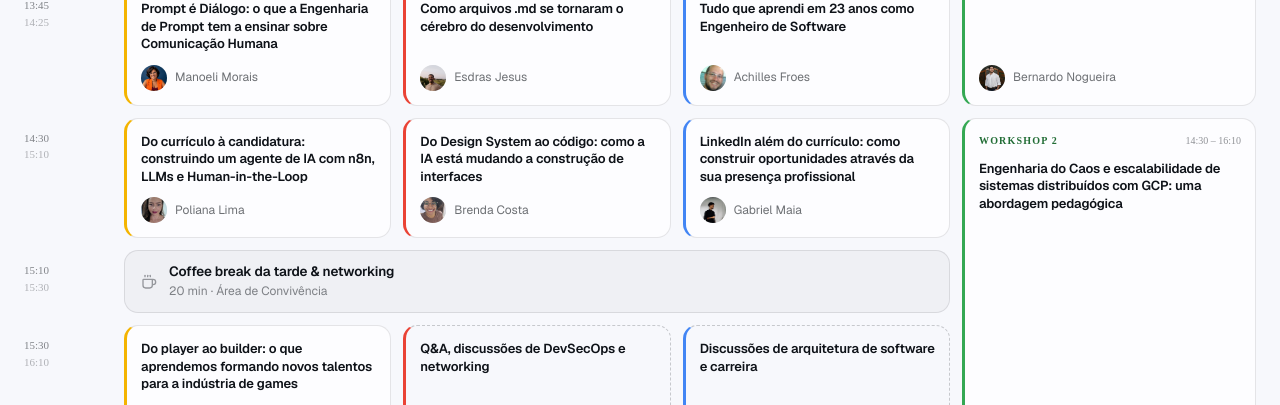
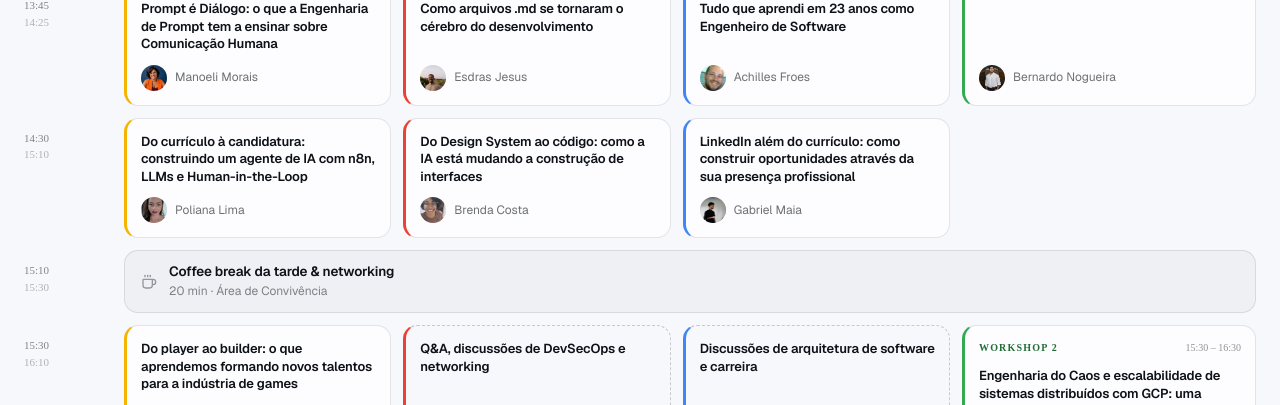
Before and after one commit to dannyserena/devfest-lauro, a Next.js app: page / in a window 1280 px wide. Shown: the part 5640-6045 px from the top of the page. Built offline with nearby package versions, Linux system fonts and the light colour scheme.

Commit message:
fix(2026): workshop 2 começa depois do coffee break (15:30–16:30)
Co-Authored-By: Claude Sonnet 5.5 <noreply@anthropic.com>

```diff
--- a/content/2026/agenda.ts
+++ b/content/2026/agenda.ts
@@ -243,7 +243,6 @@ export const agenda: AgendaBlock[] = [
     subtitle: "20 min",
     space: "Área de Convivência",
     icon: "coffee",
-    span: "tracks",
   },
   {
     id: "t1530",
@@ -313,8 +312,8 @@ export const labItems: AgendaLabItem[] = [
   },
   {
     id: "workshop-2",
-    time: "14:30 – 16:10",
-    from: "t1430",
+    time: "15:30 – 16:30",
+    from: "t1530",
     to: "t1530",
     tag: "WORKSHOP 2",
     title: "Engenharia do Caos e escalabilidade de sistemas distribuídos com GCP: uma abordagem pedagógica",
```
